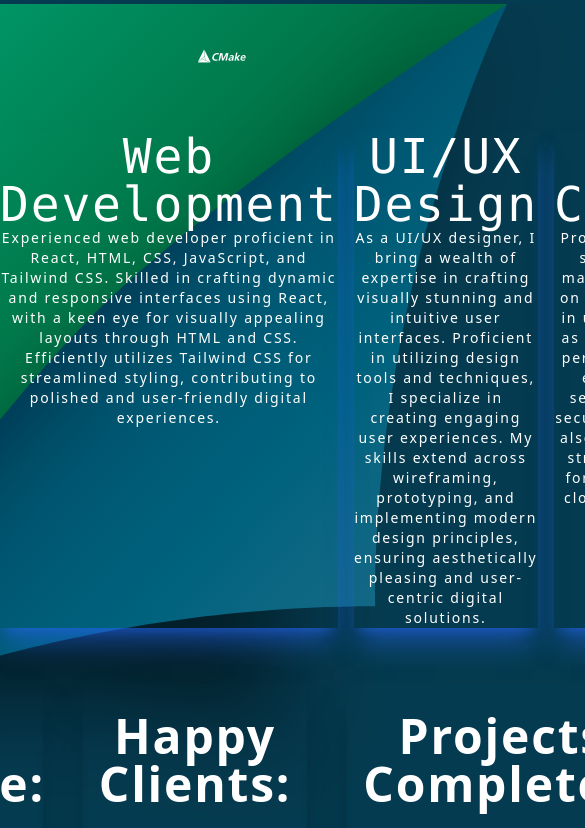
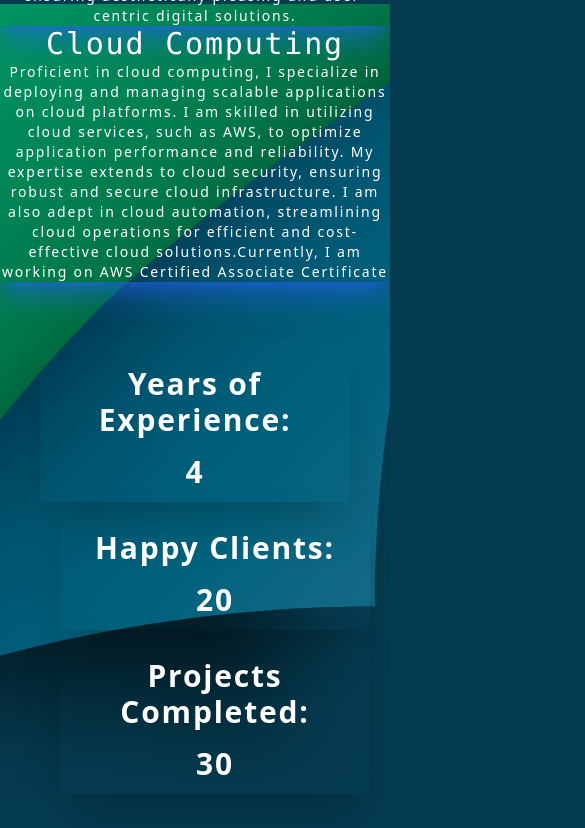
Before and after one commit to joeyshiundu/port, a React (Create React App) app in the folder porto/: page / in a window 390 px wide. Shown: the part 840-1668 px from the top of the page, 585 px wide, since content can reach past the window. Built offline with nearby package versions, Linux system fonts and the light colour scheme.

Commit message:
Update responsive styles for mobile devices

```diff
--- a/porto/src/App.js
+++ b/porto/src/App.js
@@ -12,7 +12,7 @@ import Hamburger from './hamburger';
 
 function App() {
   return (
-    <div className='text-right scroll-smooth' id='home'>
+    <div className='text-right scroll-smooth ' >
       <header className='flex justify-between items-center p-4'>
         <div className='flex items-center'>
           <img src='logo.png' alt='Logo' className='w-10 h-10' />
--- a/porto/src/footer.js
+++ b/porto/src/footer.js
@@ -5,7 +5,7 @@ import 'animate.css/animate.min.css'
 
 const Footer = () => {
   return (
-    <footer className="bg-gray-800 p-20">
+    <footer className="bg-gray-800 p-20 max-md:m-auto">
       <div className="container mx-auto">
         <div className="flex justify-center">
           <div className="w-1/2">
--- a/porto/src/hamburger.js
+++ b/porto/src/hamburger.js
@@ -41,7 +41,7 @@ const Hamburger = () => {
         <div className="top-0 right-0 mt-2 mr-5 rounded-lg shadow-lg absolute">
           <ul className='flex animated-menu space-x-4 bg-transparent '>
             <li>
-              <a href="/contacts" className="block  px-4 py-2 hover:text-gray-800 text-white bg-cyan-300">Contacts</a>
+              <a href="/contacts" className="block  px-4 py-2 hover:text-gray-800 text-white">Contacts</a>
             </li>
             <li>
               <a href="/about" className="block px-4 py-2  hover:text-gray-800 text-white bg-transparent">About</a>
--- a/porto/src/intro.js
+++ b/porto/src/intro.js
@@ -4,7 +4,7 @@ import 'devicon/devicon.min.css';
 
 function Intro() {
     return (
-        <div className='container w-1/2 space-y-10 px-auto text-5xl ml-auto pb-9 '>
+        <div className='container w-1/2 space-y-10 px-auto text-5xl ml-auto pb-9 max-md:text-sm'>
             <p className='px-10 '>Hi,I am Joey Shiundu<br/>
             A Frontend Developer from Nairobi.</p>
             <button className='bg-blue-700/50 text-white p-4 rounded-2xl'>Know More</button>
--- a/porto/src/slideshow.js
+++ b/porto/src/slideshow.js
@@ -7,15 +7,15 @@ function Slideshow() {
   return (
     <div className="py-4" >
 
-        <div className="flex gap-x-4">
-        <div className='transition ease-in-out delay-150 hover:-translate-y-1 hover:scale-110 hover:bg-blue-600/30 duration-400 ...  container space-y-10 px-auto text-5xl shadow-xl  shadow-blue-600/50 font-mono hover:' >Web Development
+        <div className="flex gap-x-4 max-md:flex-col ">
+        <div className='transition ease-in-out delay-150 hover:-translate-y-1 hover:scale-110 hover:bg-blue-600/30 duration-400 ...  container space-y-10 p-auto text-5xl shadow-xl  shadow-blue-600/50 font-mono max-md:text-3xl' >Web Development
             <p className="text-sm font-sans">
 Experienced web developer proficient in React, HTML, CSS, JavaScript, and Tailwind CSS. Skilled in crafting dynamic and responsive interfaces using React, with a keen eye for visually appealing layouts through HTML and CSS. Efficiently utilizes Tailwind CSS for streamlined styling, contributing to polished and user-friendly digital experiences.</p>
         </div>
-        <div className='container space-y-10 px-auto text-5xl shadow-xl shadow-blue-600/50 font-mono transition ease-in-out delay-150 hover:-translate-y-1 hover:scale-110 hover:bg-blue-500/50 duration-500 ...'>UI/UX Design
+        <div className='container space-y-10 px-auto text-5xl shadow-xl shadow-blue-600/50 font-mono transition ease-in-out delay-150 hover:-translate-y-1 hover:scale-110 max-md:text-3xl hover:bg-blue-500/50 duration-500 ...'>UI/UX Design
             <p className="text-sm font-sans">As a UI/UX designer, I bring a wealth of expertise in crafting visually stunning and intuitive user interfaces. Proficient in utilizing design tools and techniques, I specialize in creating engaging user experiences. My skills extend across wireframing, prototyping, and implementing modern design principles, ensuring aesthetically pleasing and user-centric digital solutions.</p>
         </div>
-        <div className='container space-y-3 px-auto text-5xl shadow-xl font-mono shadow-blue-600/50 transition ease-in-out delay-150  hover:-translate-y-1 hover:scale-110 hover:bg-blue-500/50 duration-500 ...'>Cloud Computing
+        <div className='container space-y-3 px-auto text-5xl shadow-xl font-mono shadow-blue-600/50 transition ease-in-out delay-150  hover:-translate-y-1 hover:scale-110 max-md:text-3xl hover:bg-blue-500/50 duration-500 ...'>Cloud Computing
             <p className="text-sm font-sans">
         Proficient in cloud computing, I specialize in deploying and managing scalable applications on cloud platforms. I am skilled in utilizing cloud services, such as AWS, to optimize application performance and reliability. My expertise extends to cloud security, ensuring robust and secure cloud infrastructure. I am also adept in cloud automation, streamlining cloud operations for efficient and cost-effective cloud solutions.Currently, I am working on AWS Certified Associate Certificate
         </p>
--- a/porto/src/time.js
+++ b/porto/src/time.js
@@ -4,20 +4,20 @@ import './App.css';
 
 const Time = () => {
   return (
-    <div className="flex items-center justify-center space-x-10 mx-10 my-10">
-      <div className="container text-5xl font-bold text-white-500 shadow-2xl  justify-center py-3" >
+    <div className="flex items-center justify-center space-x-10 mx-10 my-10  max-md:flex-col ">
+      <div className="container text-5xl font-bold text-white-500 shadow-2xl  justify-center py-3 max-md:text-3xl" >
         <p className='p-4'>
           Years of Experience:
         </p>
         <CountUp end={4} duration={2} />
       </div>
-      <div className="container text-5xl font-bold text-white-500  shadow-2xl  justify-center py-3">
+      <div className="container text-5xl font-bold text-white-500  shadow-2xl  justify-center py-3 max-md:text-3xl max-md:ml-0">
         <p className='p-4'>
           Happy Clients:
         </p>
         <CountUp end={20} duration={2} />
       </div>
-      <div className="container text-5xl font-bold text-white-500  shadow-2xl  justify-center py-3" >
+      <div className="container text-5xl font-bold text-white-500  shadow-2xl  justify-center py-3 max-md:text-3xl" >
         <p className='p-4'>
           Projects Completed:
         </p>
```
Also changed, not shown: porto/src/App.css (line endings or trailing spaces).
